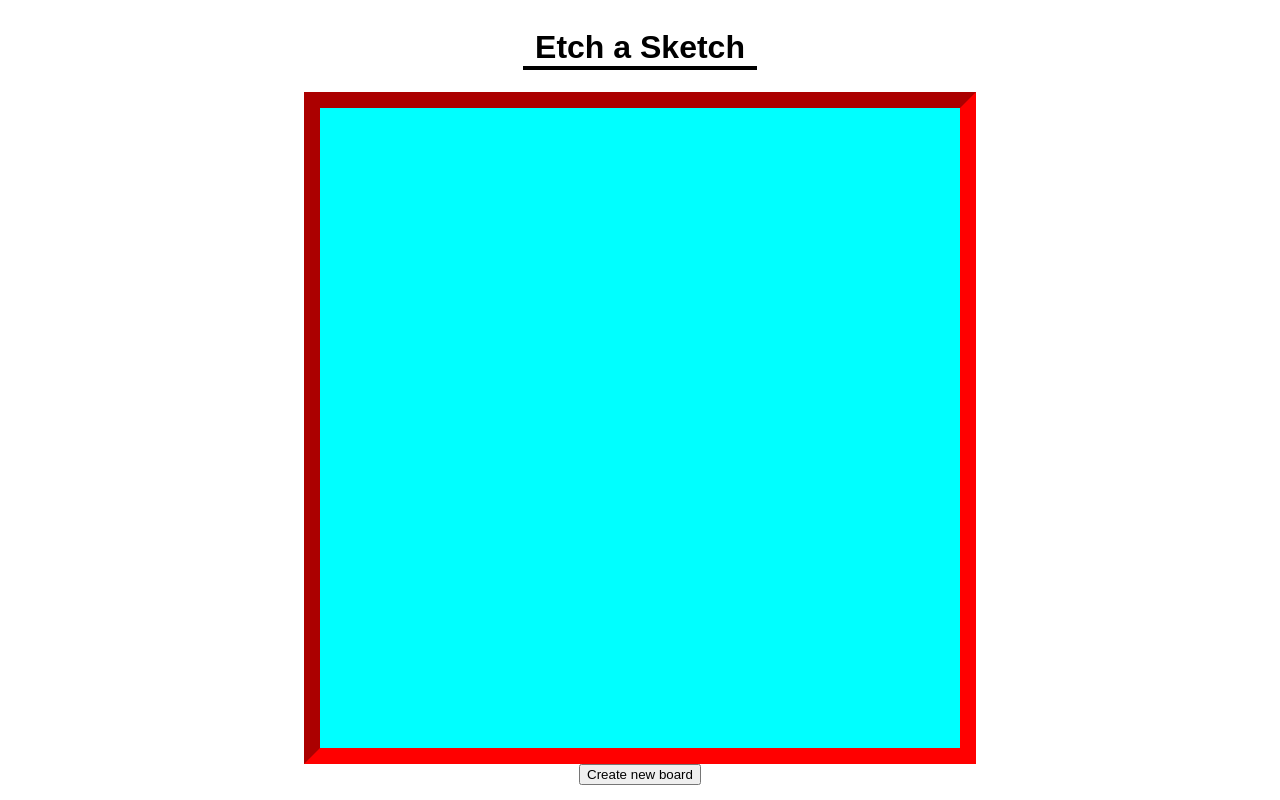
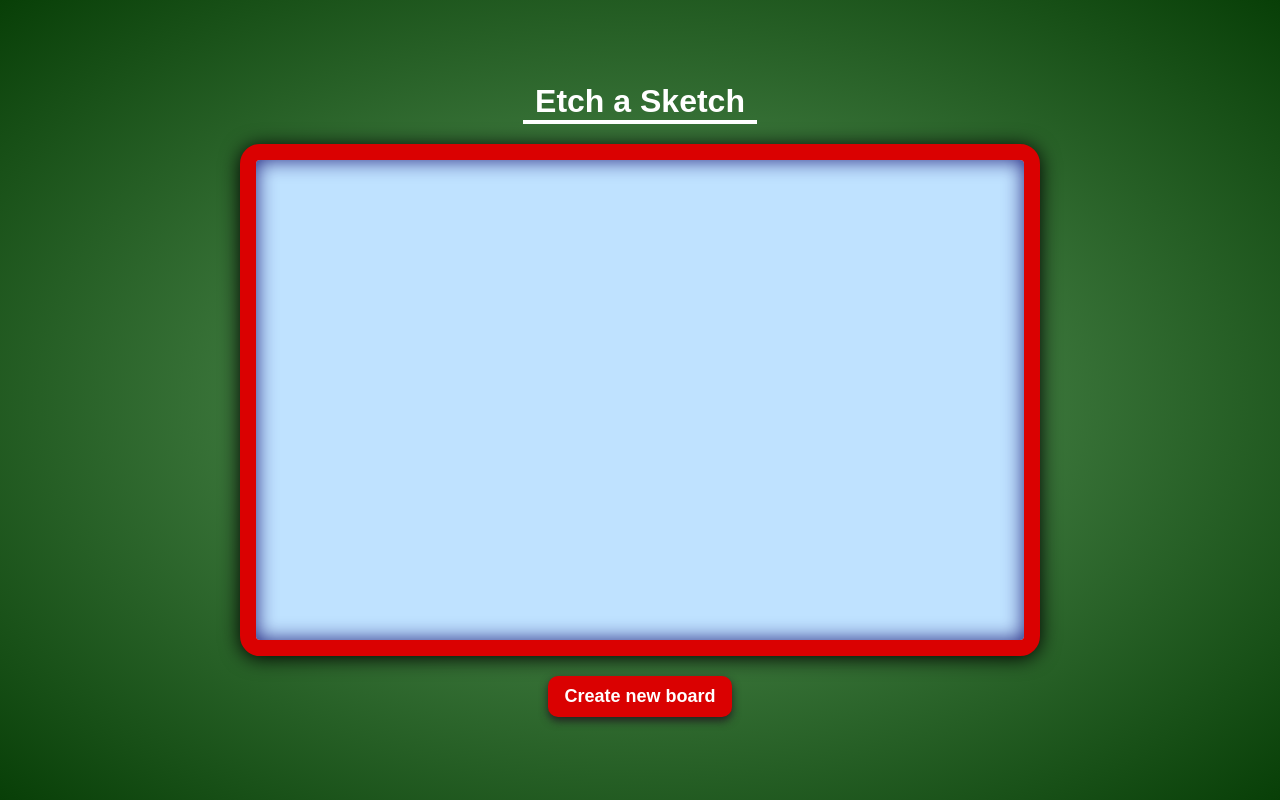
Before and after one commit to bkwong315/etch-a-sketch, a plain HTML site: page index.html in a window 1280 px wide. Drawn offline with Linux system fonts and the light colour scheme.

Commit message:
Add styling to page

```diff
--- a/style.css
+++ b/style.css
@@ -1,20 +1,51 @@
 body {
+  margin: 0;
+  padding: 0;
+  width: 100vw;
+  height: 100vh;
   display: flex;
   flex-direction: column;
   justify-content: center;
   align-items: center;
   font-family: sans-serif;
+  background: radial-gradient(
+    ellipse at center,
+    rgb(97, 158, 97),
+    rgb(8, 63, 7)
+  );
+  background-repeat: no-repeat;
+  gap: 20px;
 }
 
 body > .title {
+  margin: 0;
   padding: 0px 12px;
-  border-bottom: solid 4px black;
+  border-bottom: solid 4px white;
+  color: white;
 }
 
 body > .grid {
+  margin: 0;
   display: grid;
-  width: 80vh;
-  height: 80vh;
-  background-color: aqua;
-  border: inset 16px red;
+  width: 60vw;
+  height: 60vh;
+  background-color: rgb(191, 226, 255);
+  border: solid 16px rgb(218, 1, 1);
+  border-radius: 20px;
+  box-shadow: inset 0px 0px 20px rgb(33, 33, 124), 0px 2px 20px rgb(0, 0, 0);
 }
+
+.btn {
+  border: none;
+  padding: 10px 16px;
+  background-color: rgb(218, 1, 1);
+  color: white;
+  font-weight: 900;
+  font-size: 18px;
+  border-radius: 10px;
+  box-shadow: 0px 4px 8px rgb(34, 34, 34);
+}
+
+.btn:hover {
+  background-color: rgb(255, 1, 1);
+}
```
